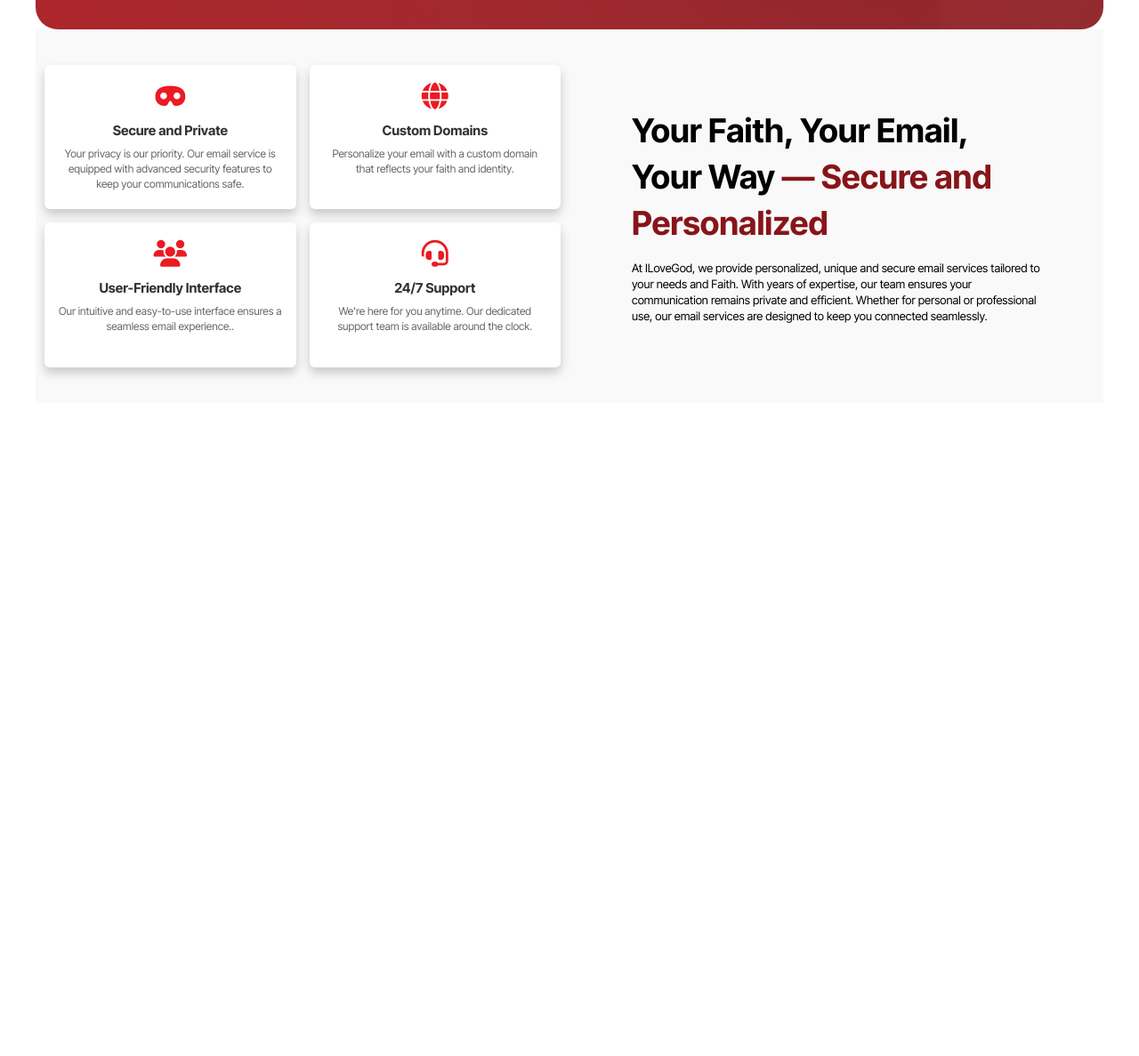
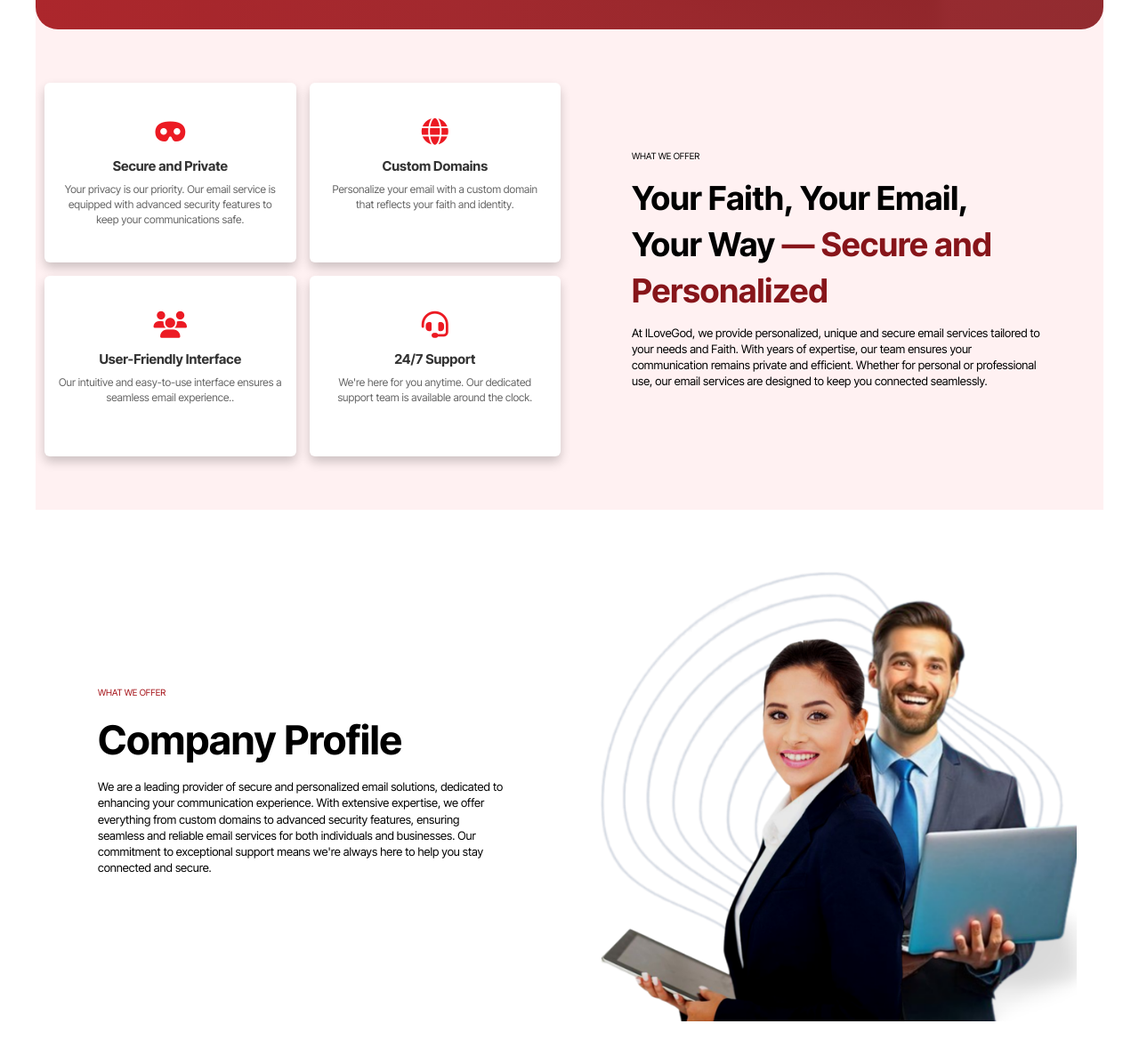
Before and after one commit to PraisesAmaiyo/ILoveGodShop, a website: page index.html in a window 1280 px wide. Shown: the part 769-1956 px from the top of the page at 89% size. Before the commit the page ends 1272 px from the top, so only its background shows below. Drawn offline with nearby package versions, Linux system fonts and the light colour scheme; some packages are replaced by stand-ins of ours; a script that the page names is missing.

Commit message:
Update on the Company Profile

```diff
--- a/index.html
+++ b/index.html
@@ -89,6 +89,7 @@
       </section>
 
       <section class="section-features">
+         <div class="fill-space"></div>
          <div class="section-features__cards">
             <div class="feature-card">
                <i class="fa-solid fa-mask feature-card__icon"></i>
@@ -121,6 +122,8 @@
          </div>
 
          <div class="section-features__texts">
+            <span class="tag">What we offer</span>
+
             <h1 class="feature-heading">
                Your Faith, Your Email, Your Way <span>
 
@@ -137,6 +140,29 @@
          </div>
       </section>
 
+      <section class="section-abouts">
+
+         <div class="section-abouts__texts">
+            <span class="tag">What we offer</span>
+
+            <h1 class="about-heading">
+               Company Profile
+            </h1>
+
+            <h5 class="about-subtext">We are a leading provider of secure and personalized email solutions, dedicated to
+               enhancing your communication experience. With extensive expertise, we offer everything from custom
+               domains to advanced security features, ensuring seamless and reliable email services for both individuals
+               and businesses. Our commitment to exceptional support means we're always here to help you stay connected
+               and secure.
+            </h5>
+         </div>
+
+         <div class="section-abouts_image">
+            <img class="about-image" src="img/about-image-3.png" alt="Home image">
+         </div>
+      </section>
+
+
    </main>
 
 </body>
--- a/sass/_home.scss
+++ b/sass/_home.scss
@@ -208,14 +208,25 @@
       }
 
       .section-features {
-         padding: 4rem 2rem;
-         background-color: #f9f9f9;
+         position: relative;
+         padding: 6rem 2rem;
+         background-color: $color-primary-50;
          display: grid;
          grid-template-columns: repeat(2, 50%);
          gap: 2rem;
          justify-content: center;
          align-items: center;
          height: max-content;
+
+         .fill-space {
+            position: absolute;
+            top: -3rem;
+            height: 3rem;
+            width: 100%;
+            background-color: $color-primary-50;
+            z-index: -9999;
+
+         }
 
          &__cards {
             display: grid;
@@ -230,18 +241,18 @@
                border-radius: 6px;
                box-shadow: 0 4px 6px rgba(0, 0, 0, 0.1);
                box-shadow: 0 6px 12px rgba(0, 0, 0, 0.2);
-               padding: 2rem 1.5rem;
+               padding: 4rem 1.5rem;
                text-align: center;
                display: flex;
                flex-direction: column;
-               transition: transform 0.3s ease, box-shadow 0.3s ease;
+               transition: all 0.3s ease;
                // height: 20rem;
                // justify-content: center;
                // max-width: 350px;
 
                &:hover {
                   // transform: translateY(-10px);
-                  background-image: linear-gradient(to right, rgba($color-secondary-600, 0.93), rgba($color-secondary-700, 0.93)), url(/img/main-image-2.jpg);
+                  background-image: linear-gradient(to right, rgba($color-secondary-500, 0.93), rgba($color-secondary-700, 0.93)), url(/img/main-image-2.jpg);
                   background-size: cover;
                   background-position: center;
                   box-shadow: 0 6px 12px rgba(0, 0, 0, 0.2);
@@ -282,10 +293,11 @@
          &__texts {
             padding: 0 6rem;
 
+
             .feature-heading {
                font-size: 3.7rem;
                font-weight: 700;
-               margin-bottom: 1.5rem;
+               margin-bottom: 1.2rem;
 
                span {
                   color: $color-primary-900;
@@ -299,5 +311,73 @@
          }
       }
 
+      .section-abouts {
+         padding: 3rem 2rem;
+         background-color: $color-grey-light-1;
+         display: grid;
+         grid-template-columns: repeat(2, 50%);
+         gap: 2rem;
+         justify-content: center;
+         align-items: center;
+         height: max-content;
+
+         &_image {
+            display: flex;
+            align-items: center;
+            justify-content: center;
+            height: 100%;
+            width: 100%;
+            padding: .5rem 2rem;
+            overflow: hidden;
+            border-radius: 10px;
+
+            // @media only screen and (max-width:$bp-big) {
+            //    text-align: center;
+            //    padding-top: 4rem;
+            // }
+
+
+            .about-image {
+               width: 100%;
+               height: 100%;
+               object-fit: cover;
+               object-position: center;
+               border-radius: 10px;
+
+               //    @media only screen and (max-width:$bp-larger) {
+               //       height: 50%
+               //    }
+
+               //    @media only screen and (max-width:$bp-big) {
+               //       width: 80%;
+               //    }
+
+               //    @media only screen and (max-width:$bp-small) {
+               //       width: 100%;
+               //    }
+               // }
+            }
+
+         }
+
+         &__texts {
+            padding: 0 6rem;
+
+            .tag {
+               color: $color-primary-800;
+            }
+
+            .about-heading {
+               font-size: 4.5rem;
+               font-weight: 700;
+               margin-bottom: 1.2rem;
+            }
+
+            .about-subtext {
+               font-size: 1.3rem;
+               font-weight: 400;
+            }
+         }
+      }
    }
 }
--- a/sass/_typography.scss
+++ b/sass/_typography.scss
@@ -276,6 +276,14 @@
    font-size: 1.5rem;
 }
 
+.tag {
+   display: block;
+   text-transform: uppercase;
+   font-size: 1rem;
+   margin-bottom: 1.5rem;
+}
+
+
 .hidden {
    display: none;
 }
```
Also changed, not shown: css/style.css, img/about-image-1.png (added), img/about-image-2.png (added), img/about-image-3.png (added), img/main-image.jpg (deleted), img/main-image.png (added).
